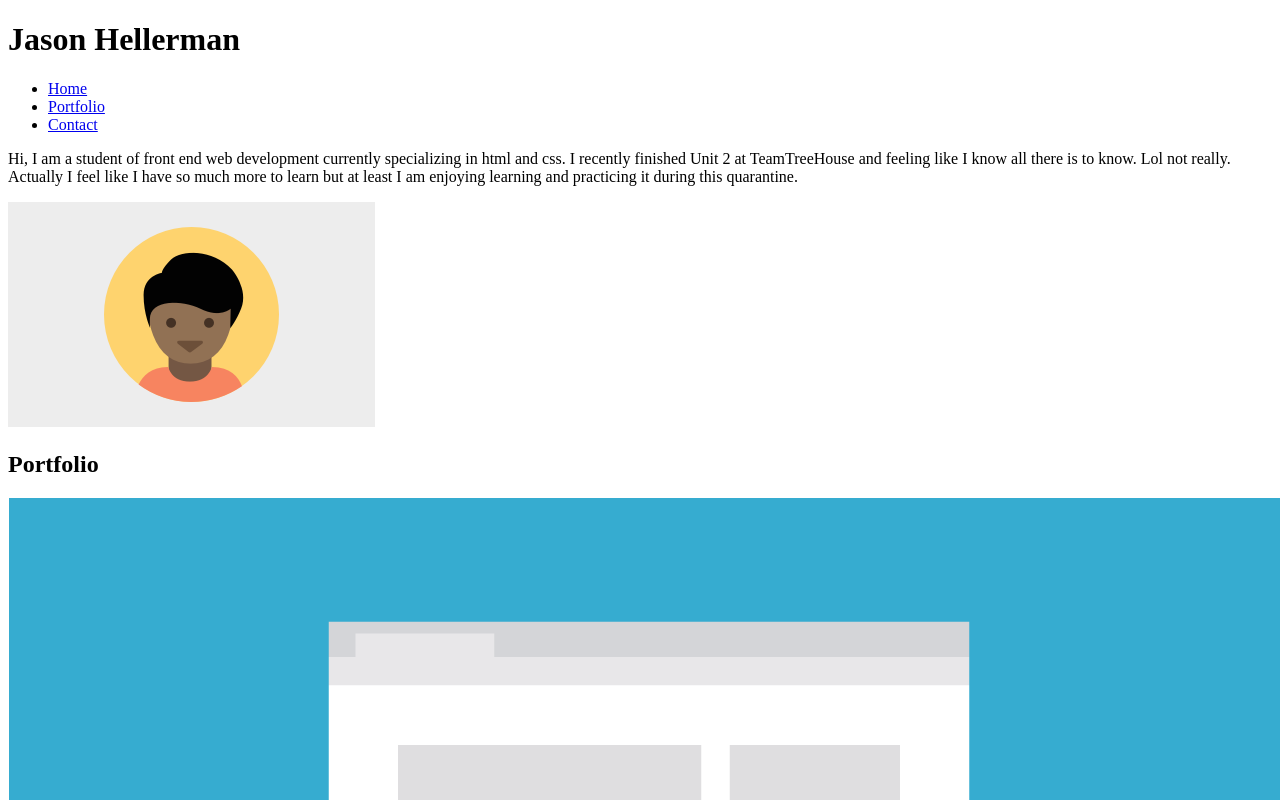
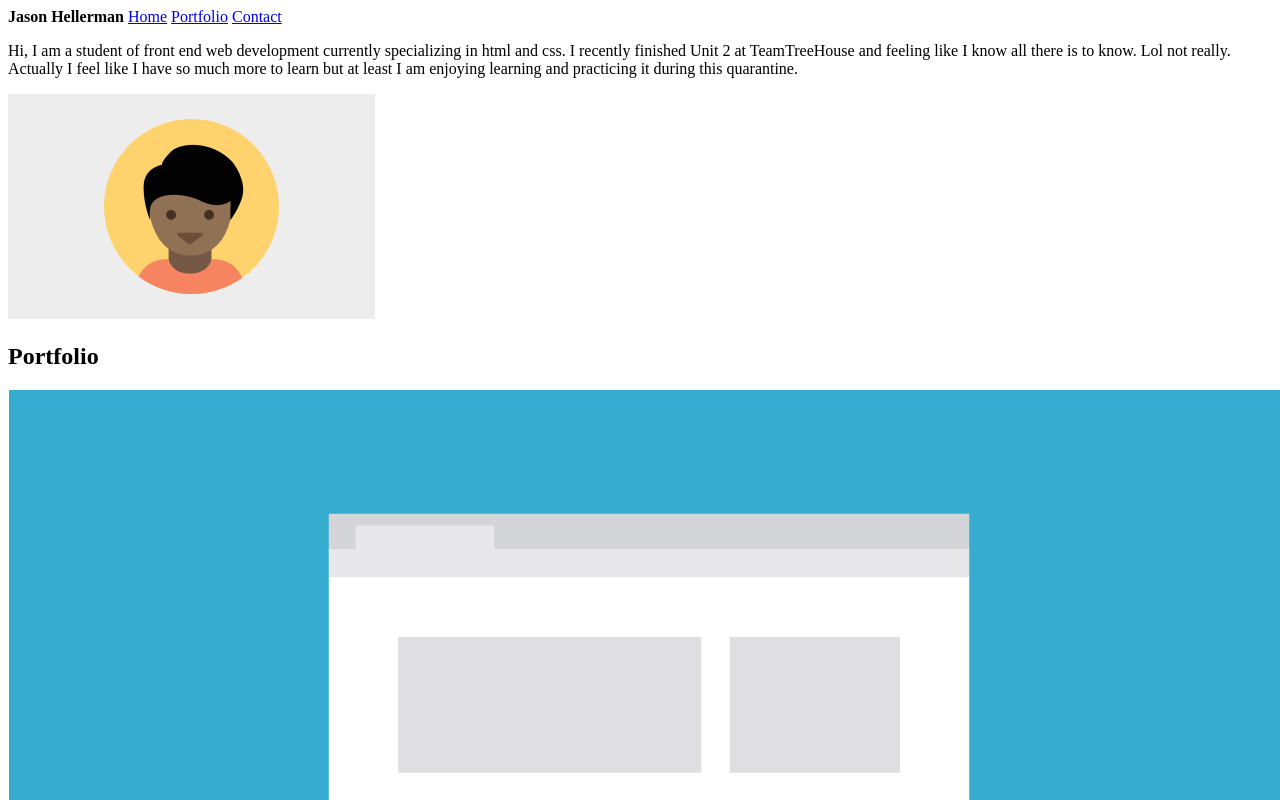
Before and after one commit to Jason852/Techdegree-project-2, a plain HTML site: page index.html in a window 1280 px wide. Shown: the top 800 px of the page. Drawn offline with Linux system fonts and the light colour scheme.

Commit message:
Update index.html

```diff
--- a/index.html
+++ b/index.html
@@ -7,14 +7,12 @@
   </head>
   <body>
     <header>
-      <span class="student-name"><h1>Jason Hellerman</h1></span>
-      <nav>
-        <ul>
-          <li><a href="#">Home</a></li>
-          <li><a href="#">Portfolio</a></li>
-          <li><a href="#">Contact</a></li>
-        </ul>
-      </nav>
+      <div class="top-nav">
+        <a><b>Jason Hellerman</b></a>
+        <a href="#">Home</a>
+        <a href="#">Portfolio</a>
+        <a href="#">Contact</a>
+      </div>
     </header
     <main>
       <div class="primary-content">
@@ -66,11 +64,10 @@
     <footer>
       <span class="student-name">Jason Hellerman</span>
       <nav>
-        <ul>
-          <li><a href="#">Home</li>
-          <li><a href="#">Portfolio</li>
-          <li><a href="#">Contact</li>
-        </ul>
+        <a href="#">Home</a>
+        <a href="#">Portfolio</a>
+        <a href="#">Contact</a>
+
       </nav>
     </footer>
   </body>
```
